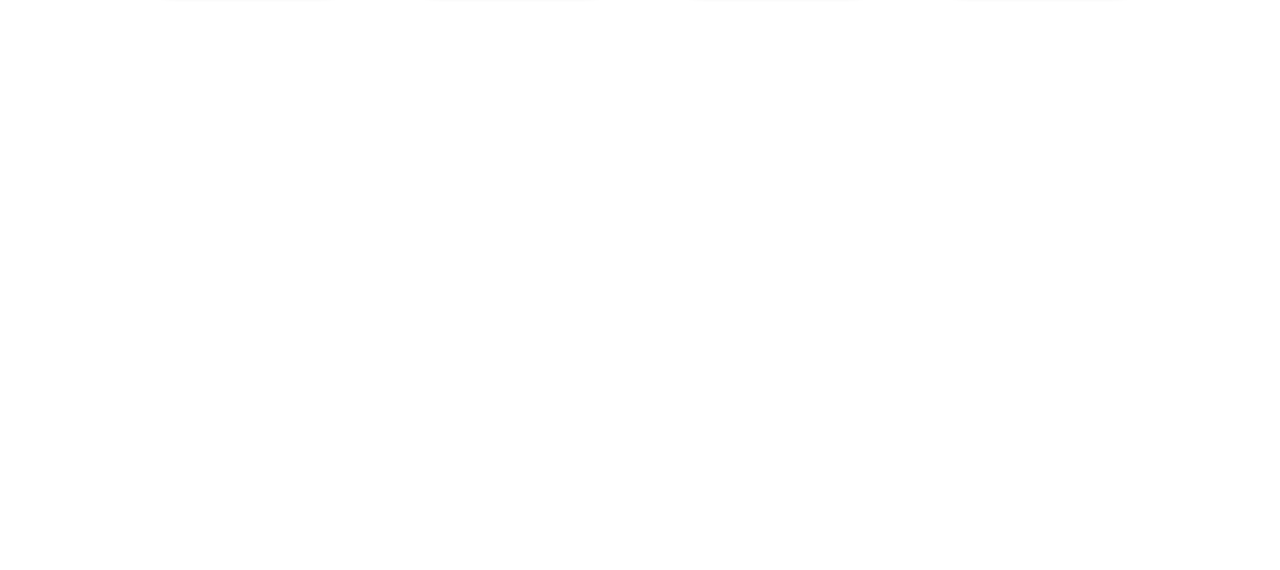
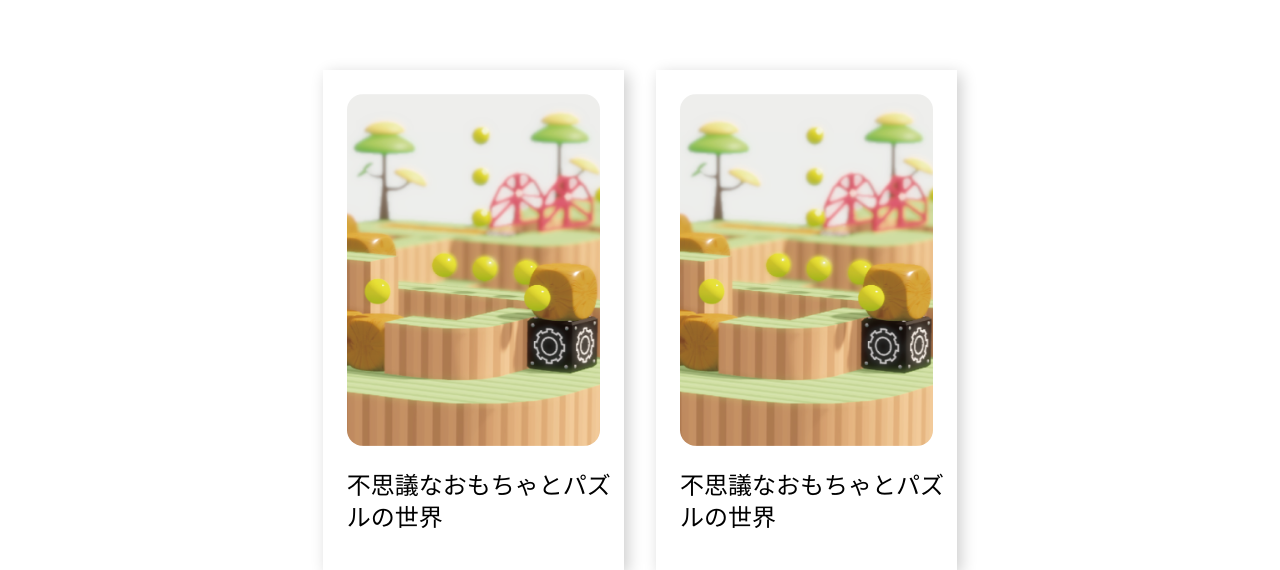
Before and after one commit to miyamoto-y316/miyamoto-portfolio, a Next.js app: page / in a window 1280 px wide. Shown: the part 1360-1930 px from the top of the page. Before the commit the page ends 1472 px from the top, so only its background shows below. Built offline with nearby package versions, Linux system fonts and the light colour scheme.

Commit message:
change: SectionWork.tsx を作成してそこに載せる CardWork.tsx 作成

```diff
--- a/app/page.tsx
+++ b/app/page.tsx
@@ -3,15 +3,17 @@
 import SectionAbout from "@/components/templates/SectionAbout";
 import SectionSkill from "@/components/templates/SectionSkill";
 import SectionTitle from "@/components/molecules/SectionTitle";
+import SectionWork from "@/components/templates/SectionWork";
 
 export default function Home() {
   return (
-    <main className="px-6 md:px-16 lg:px-32 bg-white">
+    <main className="px-6 md:px-16 lg:px-64 bg-white">
       <SectionTitle title="ABOUT" />
       <SectionAbout />
       <SectionTitle title="Skill" />
       <SectionSkill />
       <div className="pt-30 bg-white"></div>
+      <SectionWork />
     </main>
   );
 }
--- /dev/null
+++ b/components/molecules/CardWork.tsx
@@ -0,0 +1,31 @@
+"use client";
+import Box from "@mui/material/Box";
+import Typography from "@mui/material/Typography";
+
+export default function CardWork() {
+  return (
+    <Box
+      sx={{
+        height: 500,
+        boxShadow: "4px 4px 15px rgba(0, 0, 0, 0.2)",
+      }}
+    >
+      <Box
+        component="img"
+        src="/images/work1.png"
+        alt="不思議なおもちゃとパズルの世界"
+        sx={{
+          padding: 3,
+          width: "100%",
+          height: 400,
+          objectFit: "cover",
+          borderRadius: 10,
+        }}
+      />
+      {/* テキスト */}
+      <Typography sx={{ paddingLeft: 3, color: "#000000" }} variant="h5">
+        不思議なおもちゃとパズルの世界
+      </Typography>
+    </Box>
+  );
+}
--- /dev/null
+++ b/components/templates/SectionWork.tsx
@@ -0,0 +1,19 @@
+"use client";
+
+import { Grid } from "@mui/material";
+import CardWork from "@/components/molecules/CardWork";
+
+export default function Skill() {
+  return (
+    <Grid container spacing={4}>
+      <Grid size={{ xs: 12, sm: 6, md: 1 }} />
+      <Grid size={{ xs: 12, sm: 6, md: 5 }}>
+        <CardWork />
+      </Grid>
+      <Grid size={{ xs: 12, sm: 6, md: 5 }}>
+        <CardWork />
+      </Grid>
+      <Grid size={{ xs: 12, sm: 6, md: 1 }} />
+    </Grid>
+  );
+}
```
Also changed, not shown: components/molecules/CardWork.module.css (added, +18 -0 lines), public/images/work1.png (added).
